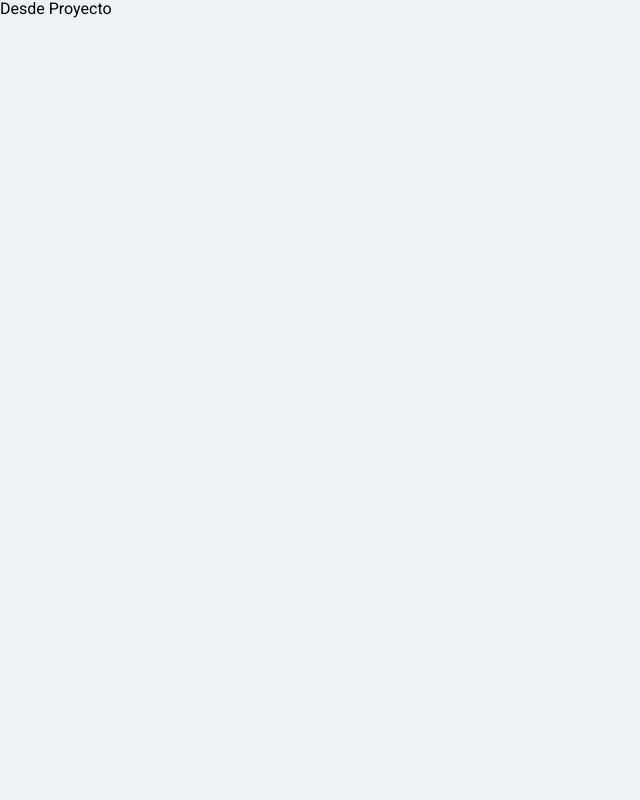
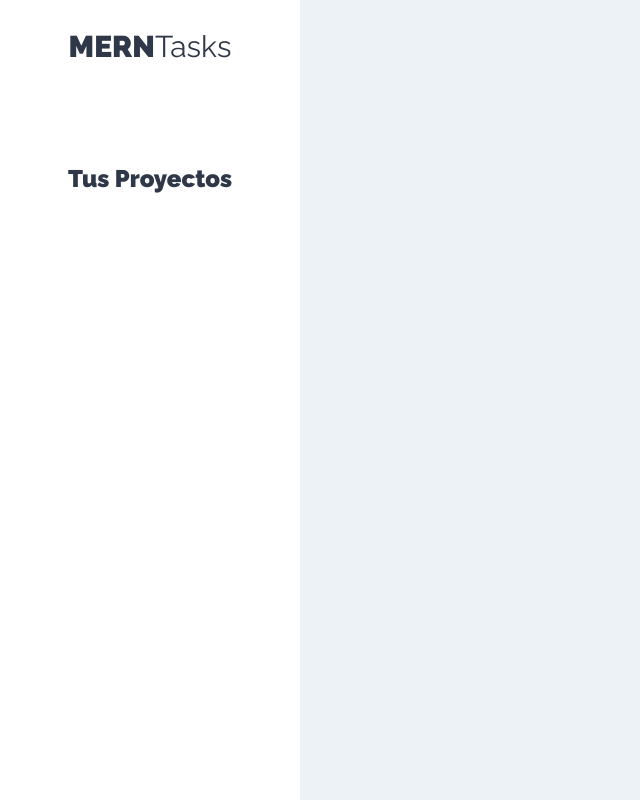
Before and after one commit to zesaru/MERNTaskFront, a React (Create React App) app: page /proyectos in a window 1280 px wide. Shown: the whole page, without its empty margins (0-640 px from the left). Built offline with nearby package versions, Linux system fonts and the light colour scheme.

Commit message:
Sidebar agregado

```diff
--- a/src/App.js
+++ b/src/App.js
@@ -2,7 +2,7 @@ import React from "react";
 import { BrowserRouter as Router, Route, Switch } from "react-router-dom";
 import Login from "./components/auth/Login";
 import NuevaCuenta from "./components/auth/NuevaCuenta";
-import Proyectos from "./components/proyectos/Proyectos";
+import Proyecto from "./components/proyectos/Proyecto";
 
 function App() {
   return (
@@ -10,7 +10,7 @@ function App() {
       <Switch>
         <Route exact path="/" component={Login} />
         <Route exact path="/nueva-cuenta" component={NuevaCuenta} />
-        <Route exact path="/proyectos" component={Proyectos} />
+        <Route exact path="/proyectos" component={Proyecto} />
       </Switch>
     </Router>
   );
--- /dev/null
+++ b/src/components/layout/SideBar.js
@@ -0,0 +1,16 @@
+import React from "react";
+
+const SideBar = () => {
+  return (
+    <aside>
+      <h1>
+        MERN<span>Tasks</span>
+      </h1>
+      <div className="proyectos">
+        <h2>Tus Proyectos</h2>
+      </div>
+    </aside>
+  );
+};
+
+export default SideBar;
--- /dev/null
+++ b/src/components/proyectos/Proyecto.js
@@ -0,0 +1,18 @@
+import React from "react";
+import Sidebar from "../layout/SideBar";
+
+const Proyecto = () => {
+  return (
+    <div className="contenedor-app">
+      <Sidebar />
+
+      <div className="seccion-principal">
+        <main>
+          <div className="contenedor-tareas"></div>
+        </main>
+      </div>
+    </div>
+  );
+};
+
+export default Proyecto;
--- a/src/components/proyectos/Proyectos.js
+++ /dev/null
@@ -1,7 +0,0 @@
-import React from "react";
-
-const Proyectos = () => {
-  return <div>Desde Proyecto</div>;
-};
-
-export default Proyectos;
```
